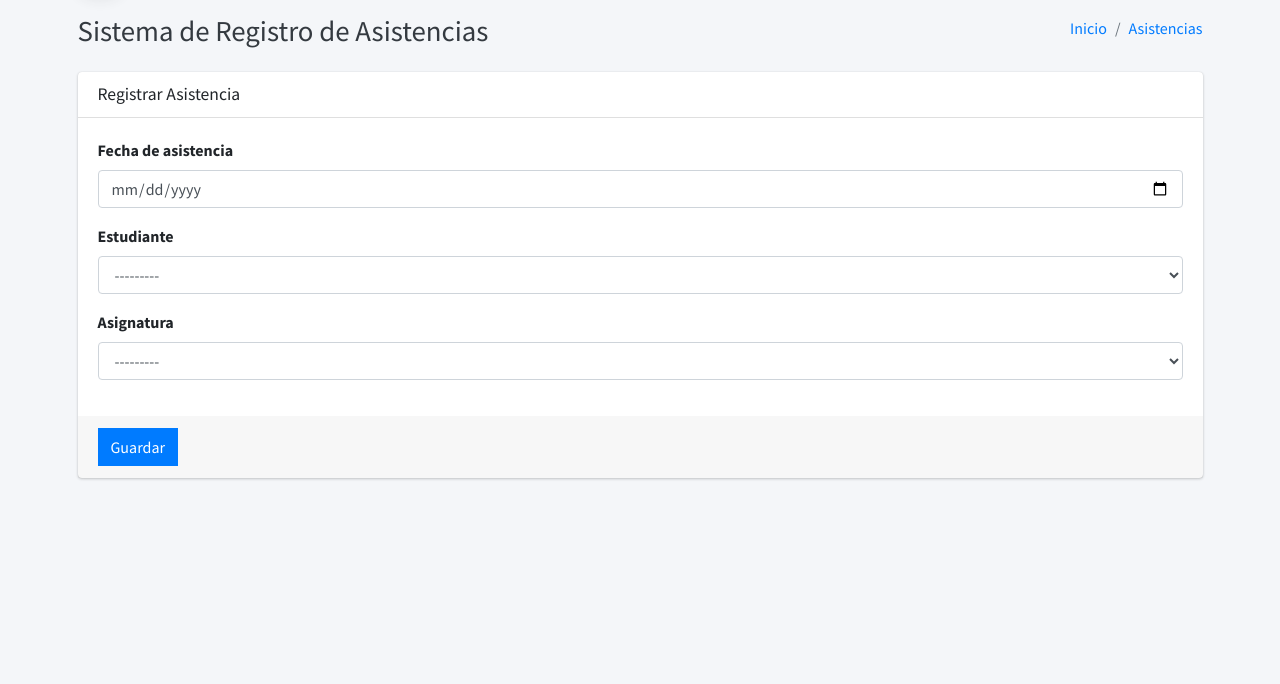
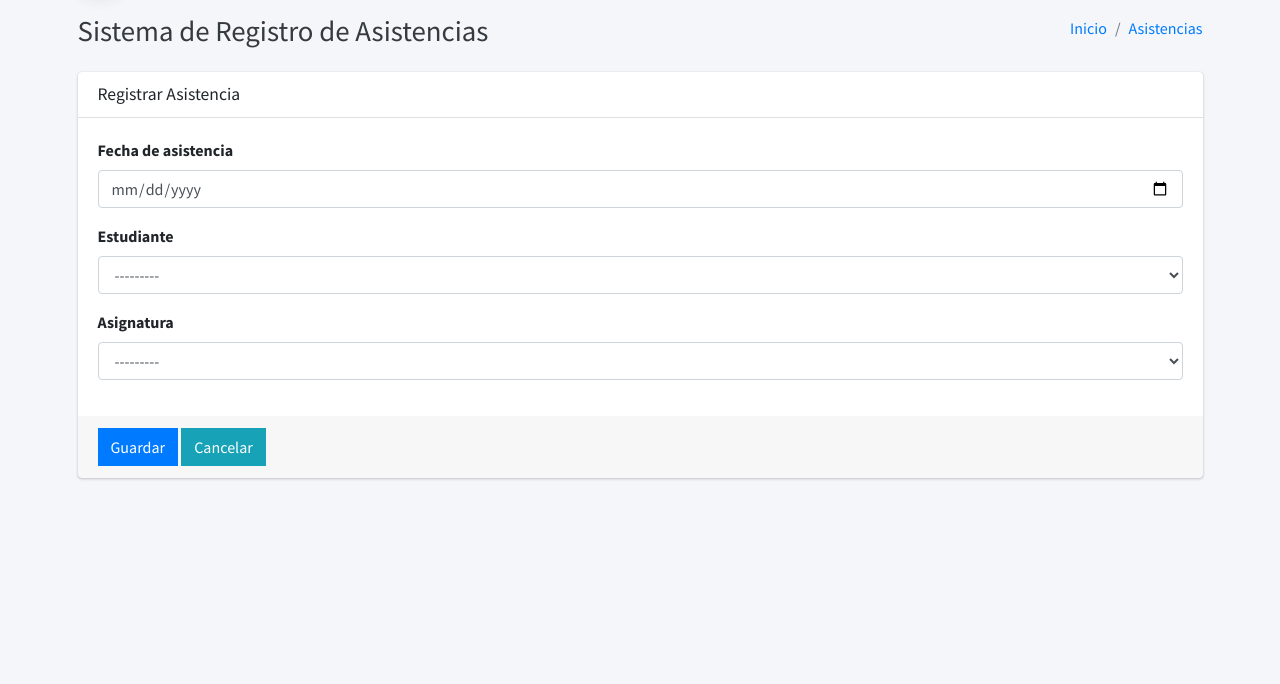
Before and after one commit to SergioJumbo/DjangoProyect, a Django app: page /system/student/create/ in a window 1280 px wide. Shown: the part 58-742 px from the top of the page. Run offline with Django 4.2, Linux system fonts and the light colour scheme; data that the repository does not hold is empty; some libraries are stand-ins or nearby versions.

Commit message:
mejorar estilos v2

```diff
--- a/app/templates/delete.html
+++ b/app/templates/delete.html
@@ -16,10 +16,10 @@
                     ¿Estas seguro de eliminar la asistencia de la asignatura {{ object.asignatura.nombre }} con fecha {{ object.fecha }}?
                 </div>
             <div class="card-footer">
-                <button type="submit" class="btn btn-danger btn-flat" id="btnTest">
+                <button type="submit" class="btn btn-danger btn-flat">
                     <i class="fas fa-save"></i> Si, eliminar
                 </button>
-                 <a href="{{ list_url }}" class="btn btn-info btn-flat" id="btnTest">
+                 <a href="{{ list_url }}" class="btn btn-info btn-flat">
                     <i class="fas fa-times"></i> Cancelar
                 </a>
             </div>
--- a/app/templates/form.html
+++ b/app/templates/form.html
@@ -20,9 +20,12 @@
 
             </div>
             <div class="card-footer">
-                <button type="submit" class="btn btn-primary btn-flat" id="btnTest">
+                <button type="submit" class="btn btn-primary btn-flat">
                     <i class="fas fa-save"></i> Guardar
                 </button>
+                 <a href="{{ list_url }}" class="btn btn-info btn-flat" >
+                    <i class="fas fa-times"></i> Cancelar
+                </a>
             </div>
         </div>
 
--- a/app/templates/header.html
+++ b/app/templates/header.html
@@ -2,7 +2,7 @@
 <!-- Navbar -->
   <nav class="main-header navbar navbar-expand-md navbar-light navbar-white">
     <div class="container">
-      <a href="../../index3.html" class="navbar-brand">
+      <a href="#" class="navbar-brand">
         <img src="{% static 'lib/AdminLTE-master/dist/img/UNLLogo.png' %}" alt="AdminLTE Logo" class="brand-image img-circle elevation-3" style="opacity: .8">
         <span class="brand-text font-weight-light">UNL</span>
       </a>
```
